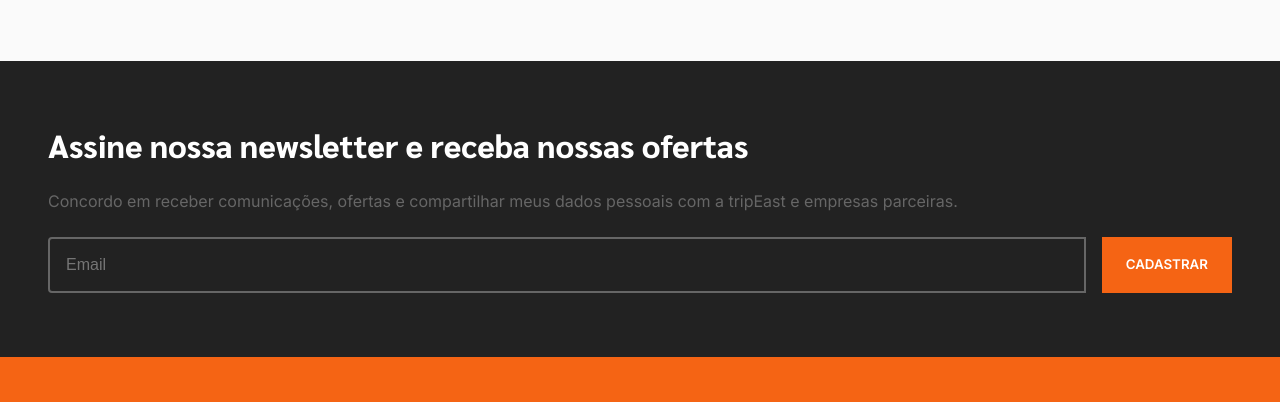
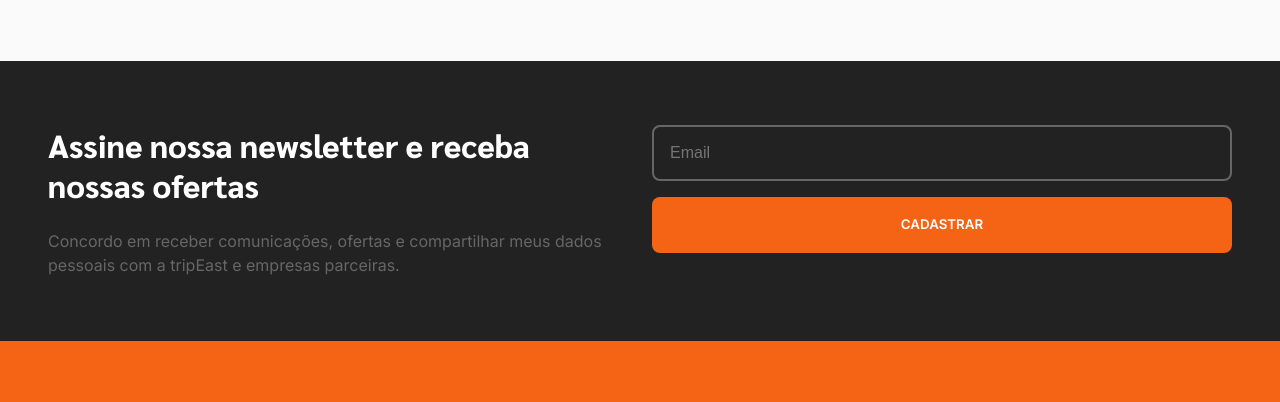
Before and after one commit to sohaibmohammed/prog-dispositivos-moveis-projeto-final, a plain HTML site: page index.html in a window 1280 px wide. Shown: the part 2682-3084 px from the top of the page. Drawn offline with Linux system fonts and the light colour scheme.

Commit message:
criado media query para tela a partir de 1024px - newsletter

```diff
--- a/resources/css/styles.css
+++ b/resources/css/styles.css
@@ -484,7 +484,7 @@ h2 {
   padding: 8px 16px;
 
   outline: none;
-  border-radius: 4px 0 0 4px;
+  border-radius: 8px;
   border: 2px solid var(--gray);
 
   background-color: var(--black);
@@ -503,6 +503,7 @@ h2 {
   padding: 0 24px;
 
   border: 0;
+  border-radius: 8px;
   outline: none;
   appearance: none;
   background-color: var(--orange);
@@ -526,6 +527,17 @@ h2 {
   }
   .newsletter form {
     flex-direction: row;
+  }
+}
+
+@media screen and (min-width: 1024px) {
+  .newsletter .container {
+    flex-direction: row;
+    align-items: flex-start;
+  }
+
+  .newsletter form {
+    flex-direction: column;
   }
 }
 
```
